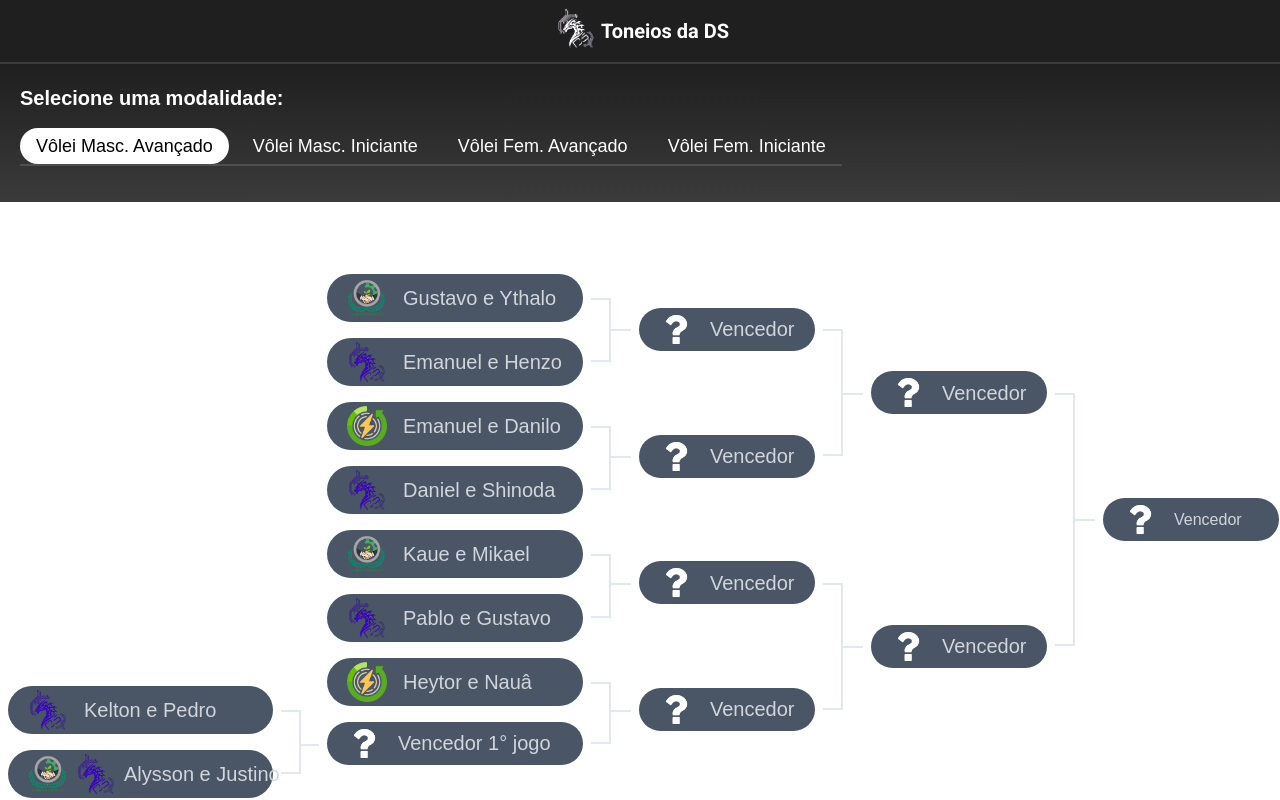
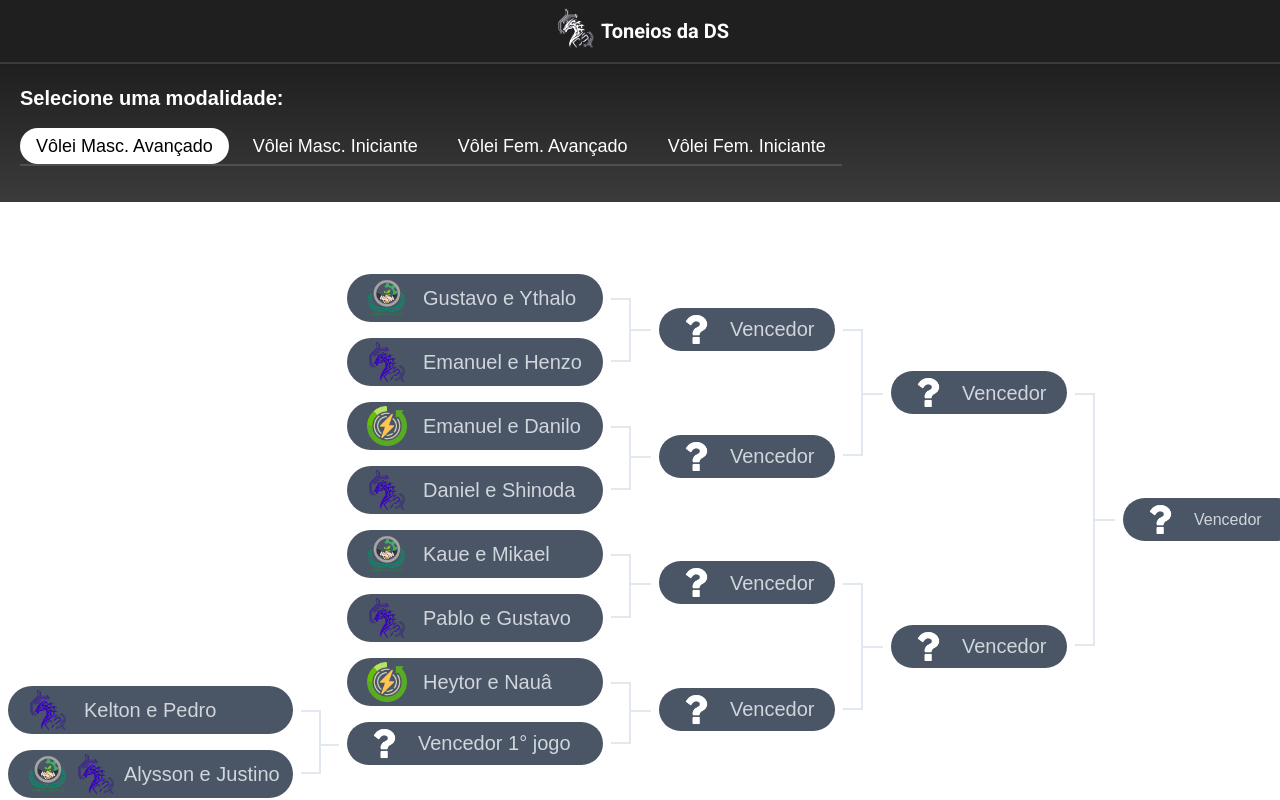
Before and after one commit to isaacsaless/torneiosdads, a Next.js app: page / in a window 1280 px wide. Shown: the top 800 px of the page. Built offline with nearby package versions, Linux system fonts and the light colour scheme.

Commit message:
size fix

```diff
--- a/src/components/torneios/Volei/VoleiAvancadoMasc.tsx
+++ b/src/components/torneios/Volei/VoleiAvancadoMasc.tsx
@@ -9,7 +9,7 @@ export default function VoleiAvancadoMasc() {
       <div className="overflow-x-scroll h-screen overflow-y-hidden text-nowrap">
         <div className="flex mr-3 mt-16">
           <ol className="flex flex-1 flex-col round mr-9.5 translate-y-103">
-          <li className="min-w-[265px] text-xl flex items-center m-2 p-1 leading-relaxed bg-gray-600 text-gray-300 rounded-full relative with-connector">
+          <li className="min-w-[285px] text-xl flex items-center m-2 p-1 leading-relaxed bg-gray-600 text-gray-300 rounded-full relative with-connector">
               <Image src={LogoDs} alt="Logo" width={40} className="mx-4"/>
               Kelton e Pedro
             </li>
```
